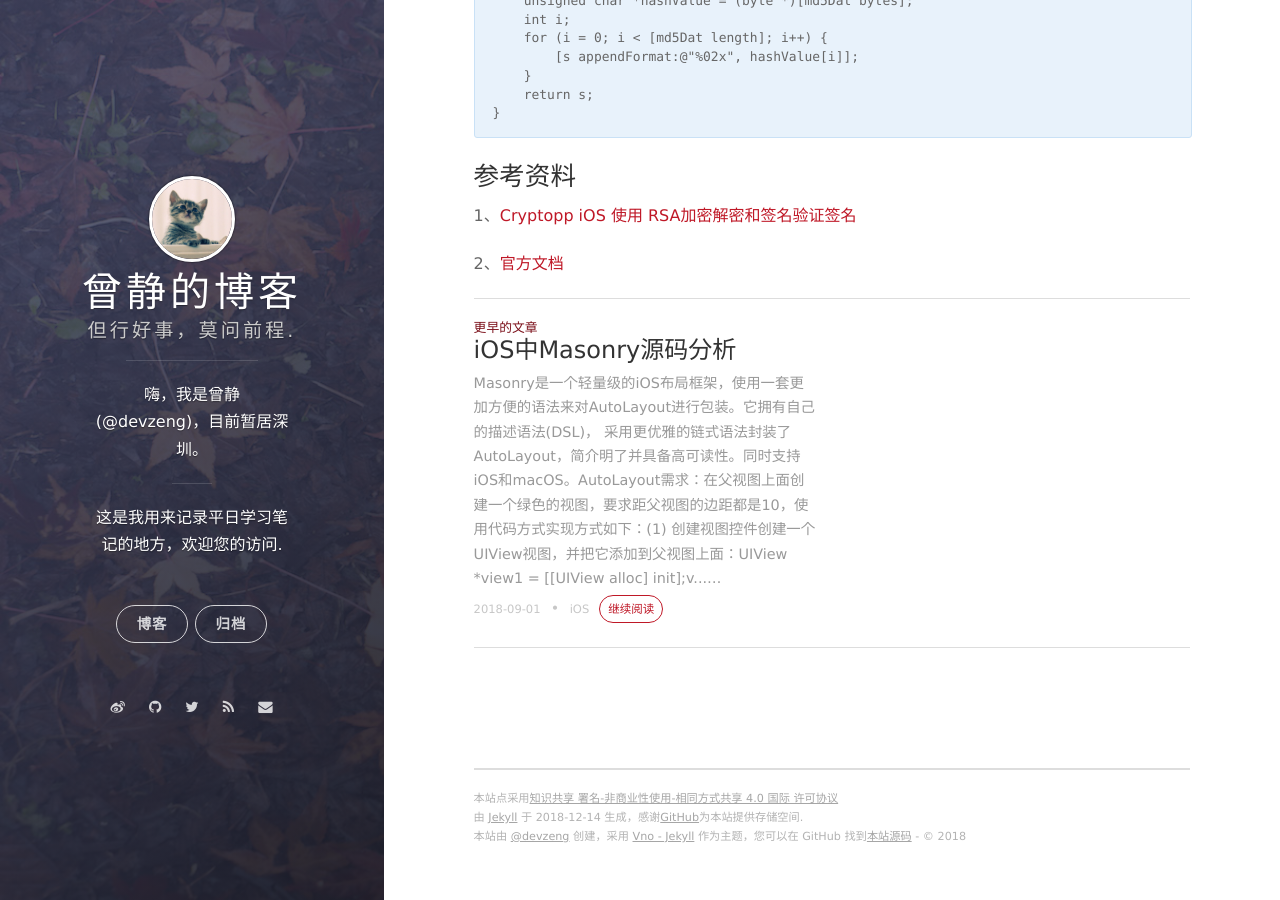
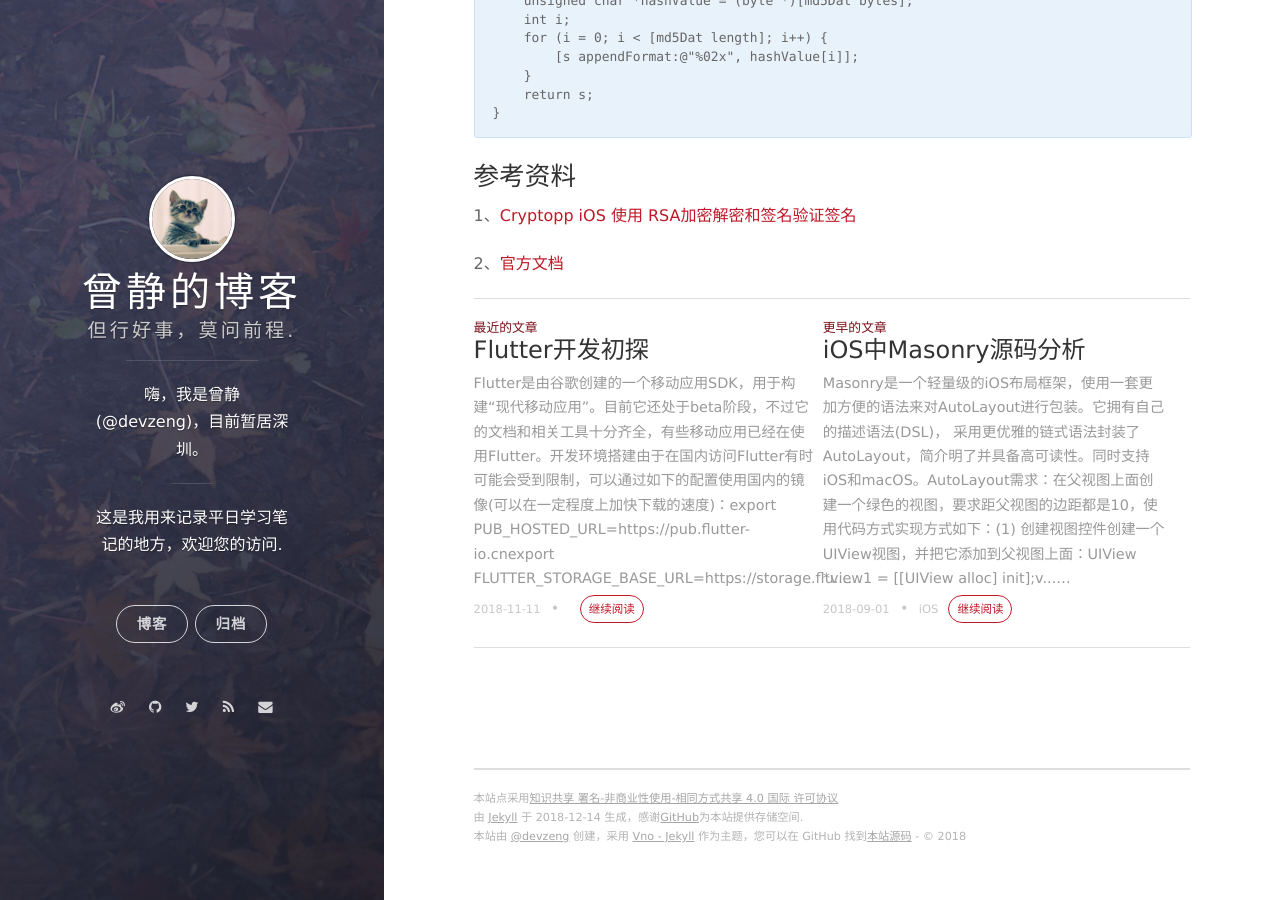
Before and after one commit to hhtczengjing/blog, a Jekyll site: the page built from _posts/2018-10-04-ios-cryptopp-encryption.md, in a window 1280 px wide and 900 px high, scrolled down 3797 px. Built offline with Jekyll 4.4.1, drawn with Linux system fonts in a browser that asks for light colours; nearby versions of some CDN libraries; some of the changed lines change nothing that is shown.

Commit message:
update at 2018年12月 2日 星期日 20时53分45秒 CST

````diff
--- a/_config.yml
+++ b/_config.yml
@@ -29,7 +29,7 @@ nav:
     - {title: 归档, description: 历史文章归档, url: '/archives.html'}
 
 # Pagination
-gems: [jekyll-paginate]
+plugins: [jekyll-paginate]
 paginate: 10
 paginate_path: "page/:num/"
 
--- /dev/null
+++ b/_posts/2018-11-11-hello-flutter.md
@@ -0,0 +1,297 @@
+---
+layout: post
+title: "Flutter开发初探"
+date: 2018-11-11 18:46:37 +0800
+comments: true
+categories: iOS
+---
+
+[Flutter](https://flutter.io/)是由谷歌创建的一个移动应用SDK，用于构建“现代移动应用”。目前它还处于beta阶段，不过它的文档和相关工具十分齐全，有些移动应用已经在使用Flutter。
+
+### 开发环境搭建
+
+由于在国内访问Flutter有时可能会受到限制，可以通过如下的配置使用国内的镜像(可以在一定程度上加快下载的速度)：
+
+```
+export PUB_HOSTED_URL=https://pub.flutter-io.cn
+export FLUTTER_STORAGE_BASE_URL=https://storage.flutter-io.cn
+```
+
+1、下载flutter
+
+```
+# 下载
+git clone https://github.com/flutter/flutter.git
+
+# 切换到最新的tag(当前最新的是v0.11.13)
+git checkout v0.11.13
+```
+
+2、设置环境变量
+
+```
+# 设置环境变量
+export PATH=`pwd`/flutter/bin:$PATH
+```
+
+3、安装依赖
+
+```
+# 安装依赖
+flutter doctor
+```
+
+如果是第一次使用可能有如下提示：
+
+```
+[!] Android toolchain - develop for Android devices (Android SDK 28.0.1)
+    ✗ Android licenses not accepted.  To resolve this, run: flutter doctor --android-licenses
+[!] iOS toolchain - develop for iOS devices (Xcode 9.4.1)
+    ✗ libimobiledevice and ideviceinstaller are not installed. To install, run:
+        brew install --HEAD libimobiledevice
+        brew install ideviceinstaller
+    ✗ ios-deploy not installed. To install:
+        brew install ios-deploy
+[✓] Android Studio (version 3.1)
+    ✗ Flutter plugin not installed; this adds Flutter specific functionality.
+    ✗ Dart plugin not installed; this adds Dart specific functionality.
+[!] IntelliJ IDEA Ultimate Edition (version 2017.3.3)
+    ✗ Flutter plugin not installed; this adds Flutter specific functionality.
+    ✗ Dart plugin not installed; this adds Dart specific functionality.
+[!] Connected devices
+    ! No devices available
+
+! Doctor found issues in 4 categories.
+```
+
+按照上面的说明进行处理即可：
+
+(1) 接受Android开发者协议
+
+```
+flutter doctor --android-licenses
+```
+
+(2) 安装一些必要的iOS的工具
+
+```
+brew install --HEAD libimobiledevice
+brew install ideviceinstaller
+brew install ios-deploy
+```
+
+2、配置IDE
+
+(1) 配置IDEA/Android Studio
+
+`Preferences -> Plugins`搜索`Flutter`并安装插件
+
+也可以到下面的地址去下载
+
+```
+http://plugins.jetbrains.com/
+```
+
+(2) 配置VS Code
+
+`View -> Command Palette`输入`install`, 然后选择`Extensions: Install Extension action`, 在搜索框中输入`flutter`在搜索结果列表里面选择`Flutter`点击安装(install）即可，安装完成后选择OK重新启动VS Code。
+
+3、初始化创建项目
+
+命令行输入：`flutter create hello_flutter`，即可快速创建一个Flutter的项目, 创建完成后就可以通过如下方式快速运行：
+
+```
+# 进入到工程目录
+cd hello_flutter
+# 打开iPhone模拟器
+open -a Simulator
+# 运行
+flutter run
+```
+
+### 如何编写Flutter插件
+
+1、创建模板工程
+
+命令行执行如下命令：
+
+```
+flutter create --template=plugin flutter_hybrid_router
+```
+
+2、实现Dart调用的代码
+
+在`lib/flutter_hybrid_router.dart`中实现Flutter端调用的方法逻辑：
+
+```
+Future<void> openURL({String url, List parameters}) async {
+    _channel.invokeMethod('openURL', {"url": url ?? "", "parameters": (parameters ?? [])});
+}
+```
+
+3、实现iOS端的实现逻辑
+
+实现`handleMethodCall:result:`方法, Flutter端dart代码调用Native的逻辑：
+
+```
+- (void)handleMethodCall:(FlutterMethodCall *)call result:(FlutterResult)block {
+    if ([@"openURL" isEqualToString:call.method]) {
+        id arguments = call.arguments;
+        if(arguments && [arguments isKindOfClass:[NSDictionary class]]) {
+            NSString *pattern = [arguments objectForKey:@"url"];
+            NSArray *parameters = [arguments objectForKey:@"parameters"];
+            if(!pattern || pattern.length <= 0) {
+                !block ? : block(nil);
+                return;
+            }
+            NSString *url = pattern;
+            if(parameters && [parameters isKindOfClass:[NSArray class]] && parameters.count > 0) {
+                url = [MGJRouter generateURLWithPattern:pattern parameters:parameters];
+            }
+            if(!url || url.length <= 0) {
+                !block ? : block(nil);
+                return;
+            }
+            [MGJRouter openURL:url completion:^(id result) {
+                !block ? : block(result);
+            }];
+        }
+        else {
+            !block ? : block(nil);
+        }
+    }
+    else {
+        !block ? : block(FlutterMethodNotImplemented);
+    }
+}
+```
+
+### 集成到现有的项目中
+
+1、修改Podfile
+
+修改ios目录下面的Podfile文件，在顶部新增两行配置
+
+```
+platform :ios, '8.0'
+use_frameworks!
+```
+
+2、执行编译脚本
+
+```
+echo "===清理flutter历史编译==="
+flutter clean
+
+echo "===重新生成plugin索引==="
+flutter packages get
+
+echo "===生成App.framework和flutter_assets==="
+flutter build ios --release
+
+echo "===生成各个plugin的二进制库文件==="
+cd ios/Pods
+for plugin_name in "flutter_hybrid_router" "flutter_webview_plugin"
+do
+    echo "生成${plugin_name}.framework..."
+    /usr/bin/env xcrun xcodebuild build -configuration Release ARCHS='arm64 armv7' -target ${plugin_name} BUILD_DIR=../../build/ios -sdk iphoneos -quiet
+    /usr/bin/env xcrun xcodebuild build -configuration Debug ARCHS='x86_64' -target ${plugin_name} BUILD_DIR=../../build/ios -sdk iphonesimulator -quiet
+    echo "合并${plugin_name}.framework..."
+    lipo -create "../../build/ios/Debug-iphonesimulator/${plugin_name}/${plugin_name}.framework/${plugin_name}" "../../build/ios/Release-iphoneos/${plugin_name}/${plugin_name}.framework/${plugin_name}" -o "../../build/ios/Release-iphoneos/${plugin_name}/${plugin_name}.framework/${plugin_name}"
+done
+```
+
+脚本执行完成之后，创建一个Flutter的文件夹，将生成的产物拷贝过来，文件结构如下所示：
+
+```
+.
+├── FlutterModule.podspec
+└── Pod
+    ├── Assets
+    │   └── flutter_assets
+    └── Framework
+        ├── App.framework
+        ├── Flutter.framework
+        ├── flutter_hybrid_router.framework
+        └── flutter_webview_plugin.framework
+```
+
+其中`FlutterModule.podspec`文件的内容如下：
+
+```
+Pod::Spec.new do |s|
+  s.name         = "Flutter"
+  s.version      = "0.1.0"
+  s.summary      = "Flutter Demo"
+  s.description  = <<-DESC
+    Flutter Demo
+  DESC
+  s.homepage     = "https://blog.devzeng.com"
+  s.license      = "MIT"
+  s.platform = :ios, '8.0'
+  s.author       = { "zengjing" => "hhtczengjing@gmail.com" }
+  s.source       = { :git => "", :tag => "#{s.version}" }
+  s.resources = "Pod/Assets/*"
+  s.vendored_frameworks = "Pod/Framework/**/*.framework"
+  s.dependency 'MGJRouter', '~> 0.10.0'
+end
+```
+
+然后就可以直接在代码中引用了。
+
+3、主工程中注册插件
+
+(1) `AppDelegate`中实现`FlutterPluginRegistry`协议
+
+```
+- (BOOL)application:(UIApplication *)application didFinishLaunchingWithOptions:(NSDictionary *)launchOptions {
+    // 注册插件
+    [FlutterHybridRouterPlugin registerWithRegistrar:[self registrarForPlugin:@"FlutterHybridRouterPlugin"]];
+
+    // TODO: 给每个插件发送消息
+
+    return YES;
+}
+```
+
+(2) 打开Flutter页面
+
+```
+FlutterViewController *controller = [[FlutterViewController alloc] init];
+[self.navigationController pushViewController:controller animated:YES];
+```
+
+(3) 实现OpenURL的协议
+
+```
+[MGJRouter registerURLPattern:@"com.devzeng.demo://goback" toHandler:^(NSDictionary *routerParameters) {
+   UIViewController *controller = nil; // 获取当前Flutter页面
+   [controller.navigationController popViewControllerAnimated:YES];
+}];
+```
+
+最后，本文的demo可以在下面找到：
+
+(1) Flutter插件示例：[`flutter_hybrid_router`](https://github.com/hhtczengjing/flutter_hybrid_router_plugin.git)
+
+(2) Flutter示例项目：[`flutter_demo`](https://github.com/hhtczengjing/flutter_demo.git)
+
+(3) Flutter编译后的模块：[`flutter_module_example`](https://github.com/hhtczengjing/flutter_module_example.git)
+
+(4) Flutter集成到现有项目中的示例：[`flutter_ios_project_integrate`](https://github.com/hhtczengjing/flutter_ios_project_integrate.git)
+
+### 参考资料
+
+1、[Flutter官网](https://flutter.io/)
+
+2、[为什么说Flutter是革命性的？](http://www.infoq.com/cn/articles/why-is-flutter-revolutionary)
+
+3、[认识Dart语言](https://www.stephenw.cc/2018/04/20/dart-getting-start/)
+
+4、[Dart的变量和类型](https://www.stephenw.cc/2018/04/21/dart-var-types/)
+
+4、[Dart的函数](https://www.stephenw.cc/2018/04/23/dart-func/)
+
+5、[Dart的类](https://www.stephenw.cc/2018/04/25/dart-class/)
+
+6、[Dart中的泛型](https://www.stephenw.cc/2018/04/27/dart-generics/)
````
